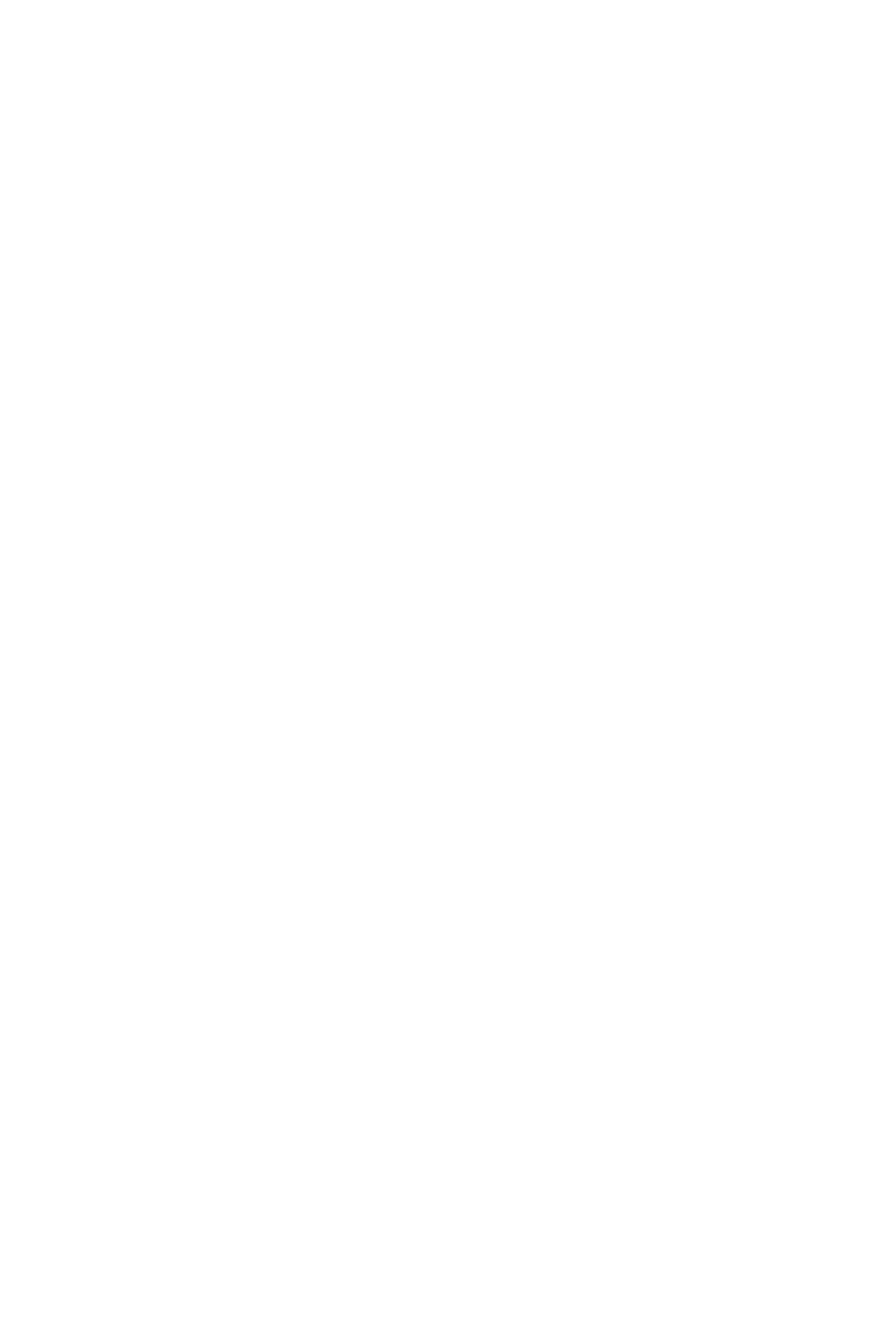
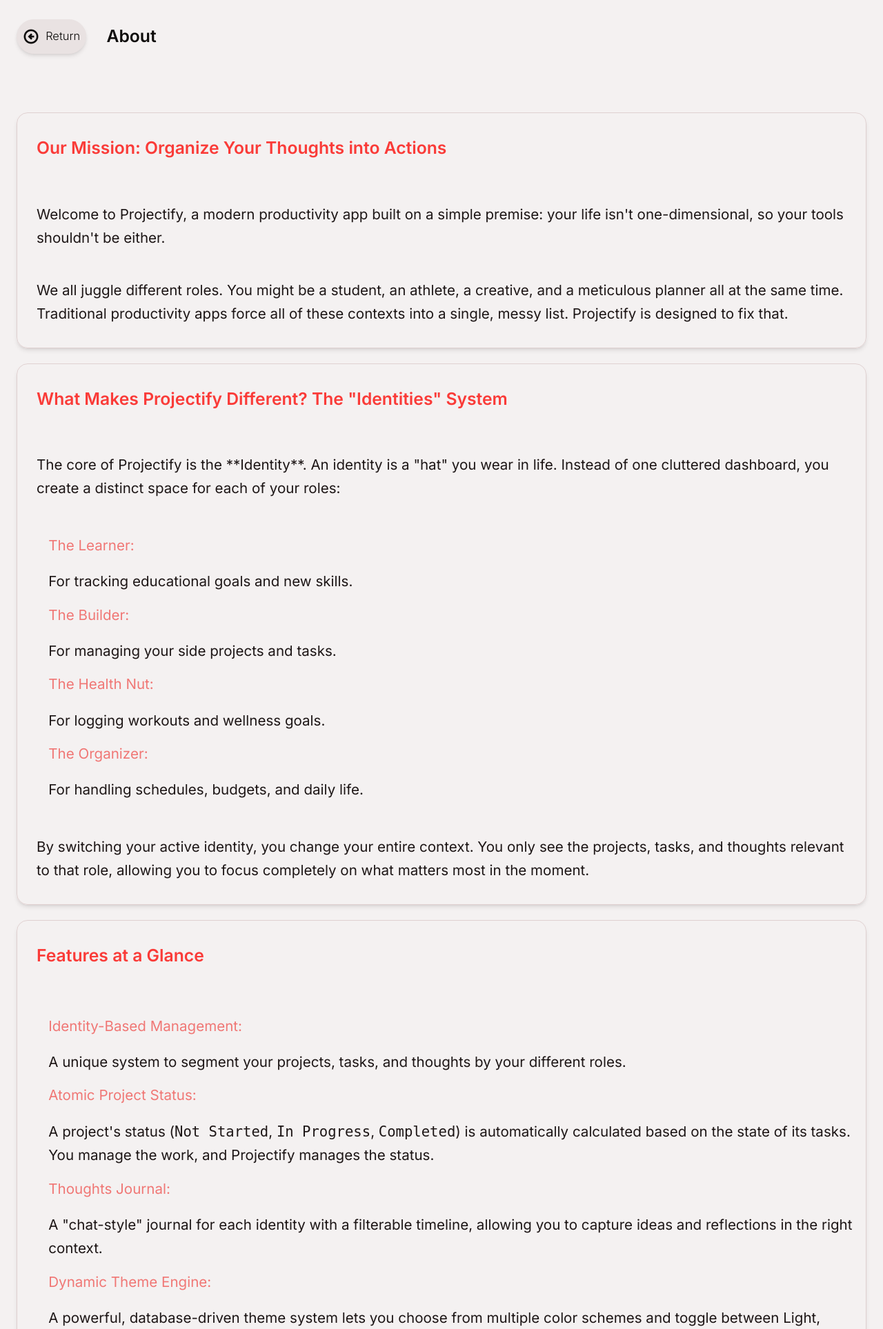
Before and after one commit to AlanOC123/fssd2025-module-four-assessment-source-code, a Flask app: page /info/about in a window 1280 px wide. Before the commit the part shown is empty. Shown: the top 1927 px of the page at 69% size. Run offline with Flask 3, Linux system fonts and the light colour scheme; a user stored in the database is signed in; tables that the repository leaves empty hold one stand-in row (values such as "Sample post"); one stand-in notice (Sample message) is shown; parts of the project's set-up code (start-up, migrations or seed data) failed here and were passed over.

Commit message:
Created about me page

```diff
--- /dev/null
+++ b/app/static/pages/info/styles/base.css
@@ -0,0 +1,73 @@
+#info {
+    grid-template-columns: 1fr;
+    grid-template-rows: auto 1fr;
+    grid-template-areas: "info";
+    overflow: hidden;
+    gap: var(--sp-lg);
+}
+
+.page-controls {
+    display: flex;
+    justify-content: start;
+    align-items: center;
+    padding: var(--section-padding);
+    gap: var(--sp-lg);
+}
+
+#about {
+    display: grid;
+    gap: var(--sp-md);
+    padding: var(--section-padding);
+    max-height: 100%;
+    overflow-y: auto;
+    scrollbar-width: thin;
+    grid-column: 1 / -1;
+}
+
+.about-section {
+    display: grid;
+    gap: var(--sp-base);
+    padding: var(--card-padding);
+    box-shadow: var(--shadow-md);
+    border: var(--brd-sm) var(--clr-neutral-3);
+    border-radius: var(--brd-r-lg);
+}
+
+.about-header {
+    color: var(--clr-primary-3);
+    border-radius: var(--brd-r-full);
+    padding: var(--pad-base);
+    margin-bottom: var(--sp-base);
+}
+
+.about-text {
+    line-height: var(--lh-relaxed);
+    padding: var(--pad-base);
+    background-color: var(--clr-neutral-1);
+    border-radius: var(--brd-r-md);
+    font-size: var(--fs-base);
+}
+
+.about-list {
+    display: grid;
+    gap: var(--sp-sm);
+    margin-block: var(--sp-base);
+    padding-left: var(--sp-lg);
+}
+
+.about-list-item {
+    display: grid;
+    justify-content: start;
+    align-items: center;
+    gap: var(--sp-base);
+}
+
+.about-list-item-header {
+    color: var(--clr-primary-1);
+    flex: 1;
+}
+
+.about-list-item-text {
+    flex: 2;
+    font-size: var(--fs-base);
+}
--- a/app/templates/base.html
+++ b/app/templates/base.html
@@ -13,7 +13,6 @@
     <link rel="stylesheet" href="{{ url_for('static', filename='styles/transitions.css') }}">
     <link rel="stylesheet" href="{{ url_for('static', filename='components/_layout.css') }}">
     <link rel="stylesheet" href="{{ url_for('static', filename='components/_buttons.css') }}">
-    <link rel="stylesheet" href="{{ url_for('static', filename='components/_inputs.css') }}">
     <link rel="stylesheet" href="{{ url_for('static', filename='components/_icons.css') }}">
     <link rel="stylesheet" href="{{ url_for('static', filename='components/_cards.css') }}">
     <link rel="stylesheet" href="{{ url_for('static', filename='components/_headers.css') }}">
--- a/app/templates/pages/info/about.html
+++ b/app/templates/pages/info/about.html
@@ -0,0 +1,175 @@
+{% extends 'pages/info/base.html' %} {%block pg_title %}About{% endblock %} {%
+block pg_id %}about{% endblock %} {% block content %}
+<!-- Section 1: The Mission -->
+<section class="about-section">
+    <h3 class="about-header">
+        Our Mission: Organize Your Thoughts into Actions
+    </h3>
+    <p class="about-text">
+        Welcome to Projectify, a modern productivity app built on a simple
+        premise: your life isn't one-dimensional, so your tools shouldn't be
+        either.
+    </p>
+    <p class="about-text">
+        We all juggle different roles. You might be a student, an athlete, a
+        creative, and a meticulous planner all at the same time. Traditional
+        productivity apps force all of these contexts into a single, messy list.
+        Projectify is designed to fix that.
+    </p>
+</section>
+
+<!-- Section 2: The Core "Identities" Feature -->
+<section class="about-section">
+    <h3 class="about-header">
+        What Makes Projectify Different? The "Identities" System
+    </h3>
+    <p class="about-text">
+        The core of Projectify is the **Identity**. An identity is a "hat" you
+        wear in life. Instead of one cluttered dashboard, you create a distinct
+        space for each of your roles:
+    </p>
+    <ul class="about-list">
+        <li class="about-list-item">
+            <span class="about-list-item-header">The Learner:</span>
+            <span class="about-list-item-text">
+                For tracking educational goals and new skills.
+            </span>
+        </li>
+        <li class="about-list-item">
+            <span class="about-list-item-header">The Builder:</span>
+            <span class="about-list-item-text">
+                For managing your side projects and tasks.
+            </span>
+        </li>
+        <li class="about-list-item">
+            <span class="about-list-item-header">The Health Nut:</span>
+            <span class="about-list-item-text">
+                For logging workouts and wellness goals.
+            </span>
+        </li>
+        <li class="about-list-item">
+            <span class="about-list-item-header">The Organizer:</span>
+            <span class="about-list-item-text">
+                For handling schedules, budgets, and daily life.
+            </span>
+        </li>
+    </ul>
+    <p class="about-text">
+        By switching your active identity, you change your entire context. You
+        only see the projects, tasks, and thoughts relevant to that role,
+        allowing you to focus completely on what matters most in the moment.
+    </p>
+</section>
+
+<!-- Section 3: Key Features -->
+<section class="about-section">
+    <h3 class="about-header">Features at a Glance</h3>
+    <ul class="about-list">
+        <li class="about-list-item">
+            <span class="about-list-item-header"
+                >Identity-Based Management:</span
+            >
+            <span class="about-list-item-text">
+                A unique system to segment your projects, tasks, and thoughts by
+                your different roles.</span
+            >
+        </li>
+        <li class="about-list-item">
+            <span class="about-list-item-header">Atomic Project Status:</span>
+            <span class="about-list-item-text">
+                A project's status (<code>Not Started</code>,
+                <code>In Progress</code>, <code>Completed</code>) is
+                automatically calculated based on the state of its tasks. You
+                manage the work, and Projectify manages the status.
+            </span>
+        </li>
+        <li class="about-list-item">
+            <span class="about-list-item-header">Thoughts Journal:</span>
+            <span class="about-list-item-text">
+                A "chat-style" journal for each identity with a filterable
+                timeline, allowing you to capture ideas and reflections in the
+                right context.</span
+            >
+        </li>
+        <li class="about-list-item">
+            <span class="about-list-item-header">Dynamic Theme Engine:</span>
+            <span class="about-list-item-text">
+                A powerful, database-driven theme system lets you choose from
+                multiple color schemes and toggle between Light, Dark, and
+                System modes.</span
+            >
+        </li>
+        <li class="about-list-item">
+            <span class="about-list-item-header">Modern API-Driven UI:</span>
+            <span class="about-list-item-text"
+                >Built with a fast, modern frontend that uses asynchronous
+                JavaScript for all task and thought management, so the page
+                never has to reload.</span
+            >
+        </li>
+    </ul>
+</section>
+
+<!-- Section 4: About the Creator (You!) -->
+<section class="about-section">
+    <h3 class="about-header">About the Developer</h3>
+    <p class="about-text">
+        Hi, I'm Alan O'Connor, the developer behind Projectify. I built this
+        application as a way to explore the challenges of building a modern,
+        full-stack web application from the ground up.
+    </p>
+    <p class="about-text">
+        This project was a deep dive into building a robust, scalable backend
+        architecture using Flask, combined with a responsive, intuitive, and
+        beautiful frontend. My focus was on writing clean, reusable code (like
+        the Manager pattern) and ensuring all database operations are atomic and
+        secure.
+    </p>
+</section>
+
+<!-- Section 5: Tech Stack (Good for a portfolio) -->
+<section class="about-section">
+    <h3 class="about-header">Built With</h3>
+    <p class="about-text">
+        Projectify is built with a professional-grade Flask and PostgreSQL
+        stack.
+    </p>
+    <ul class="about-list">
+        <li class="about-list-item">
+            <span class="about-list-item-header">Backend:</span>
+            <span class="about-list-item-text"
+                >Flask, using an Application Factory pattern and
+                Blueprints.</span
+            >
+        </li>
+        <li class="about-list-item">
+            <span class="about-list-item-header">Database:</span>
+            <span class="about-list-item-text">
+                PostgreSQL with Flask-SQLAlchemy and Flask-Migrate (including
+                native enums).
+            </span>
+        </li>
+        <li class="about-list-item">
+            <span class="about-list-item-header">Architecture:</span>
+            <span class="about-list-item-text"
+                >A custom-built, atomic Manager Class architecture to keep
+                business logic out of routes.</span
+            >
+        </li>
+        <li class="about-list-item">
+            <span class="about-list-item-header">Authentication:</span>
+            <span class="about-list-item-text"
+                >Flask-Login with bcrypt hashing and Flask-WTF for CSRF
+                protection.</span
+            >
+        </li>
+        <li class="about-list-item">
+            <span class="about-list-item-header">Frontend:</span>
+            <span class="about-list-item-text"
+                >Jinja2, JavaScript (ES6+), and a custom HSL-based CSS variable
+                theme engine.</span
+            >
+        </li>
+    </ul>
+</section>
+{% endblock %}
--- a/app/templates/pages/info/base.html
+++ b/app/templates/pages/info/base.html
@@ -0,0 +1,34 @@
+{% extends 'base.html' %}
+
+{% block body %}
+<main id="info" class="page main-grid">
+    {% with messages = get_flashed_messages(with_categories=true) %}
+        {% if messages %}
+            <div class="flash-messages">
+                {% for category, message in messages %}
+                {% from 'components/_flash.html' import flash_message %}
+                    {{ flash_message(msg=message, category=category) }}
+                {% endfor %}
+            </div>
+        {% endif %}
+    {% endwith %}
+
+    <div class="page-controls">
+        {% from 'components/_buttons.html' import button %}
+        {{ button(text="Return", href=url_for('app.home'), variant="secondary", icon_name="arrow_circle_left") }}
+        <h3>{%block pg_title %}{% endblock %}</h3>
+    </div>
+
+    <div class="grid-col" id="{% block pg_id %}{% endblock %}" >
+        {% block content %}{% endblock %}
+    </div>
+</main>
+
+
+{% endblock %}
+
+{% block styles %}
+<link rel="stylesheet" href="{{ url_for('static', filename='pages/info/styles/base.css') }}">
+{% block substyles %}{% endblock %}
+{% endblock %}
+{% block scripts %}{% endblock %}
--- a/app/templates/pages/info/sitemap.html
+++ b/app/templates/pages/info/sitemap.html
@@ -0,0 +1,5 @@
+{% extends 'pages/info/base.html' %}
+
+{%block pg_title %}Sitemap{% endblock %}
+
+{% block pg_id %}sitemap{% endblock %}
```
